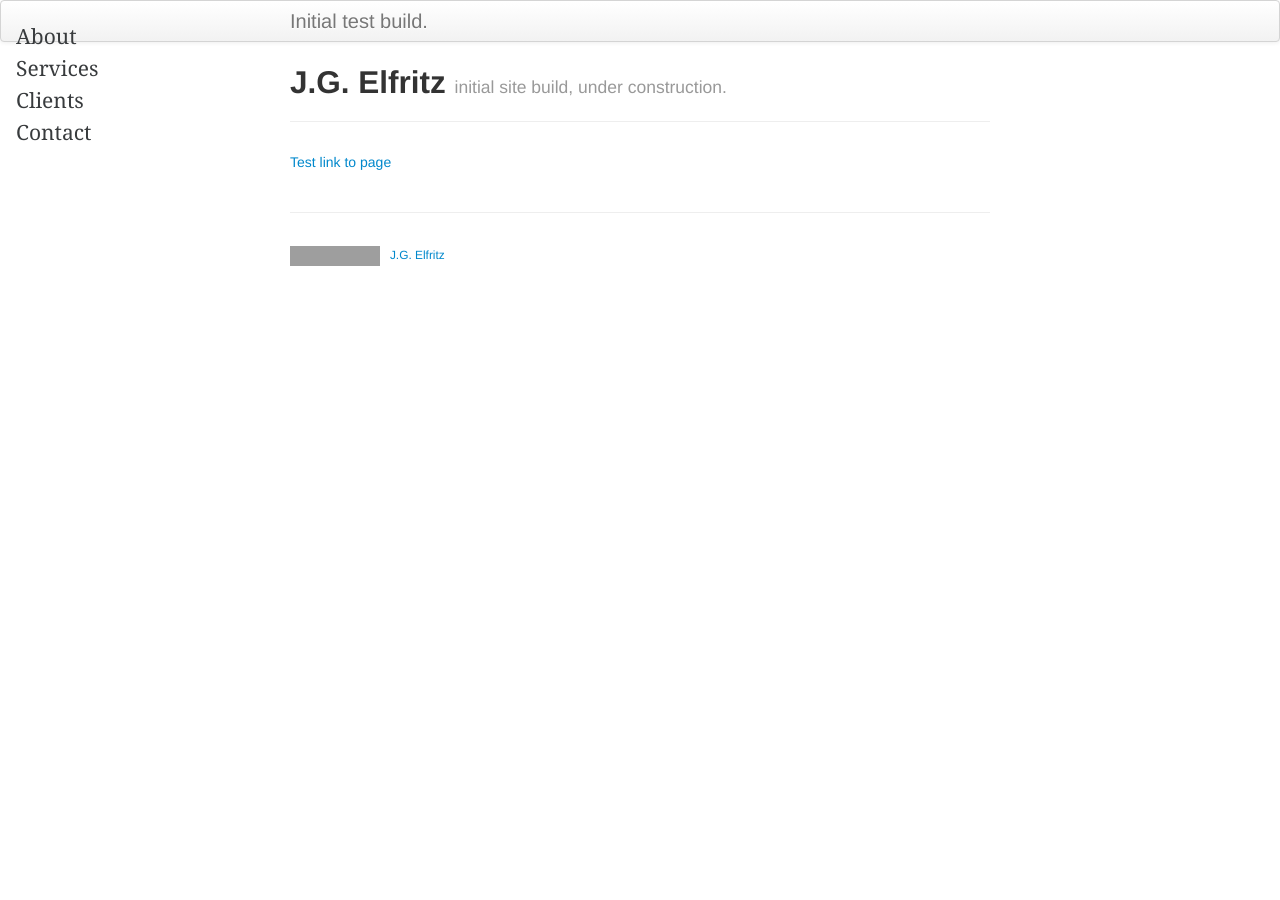
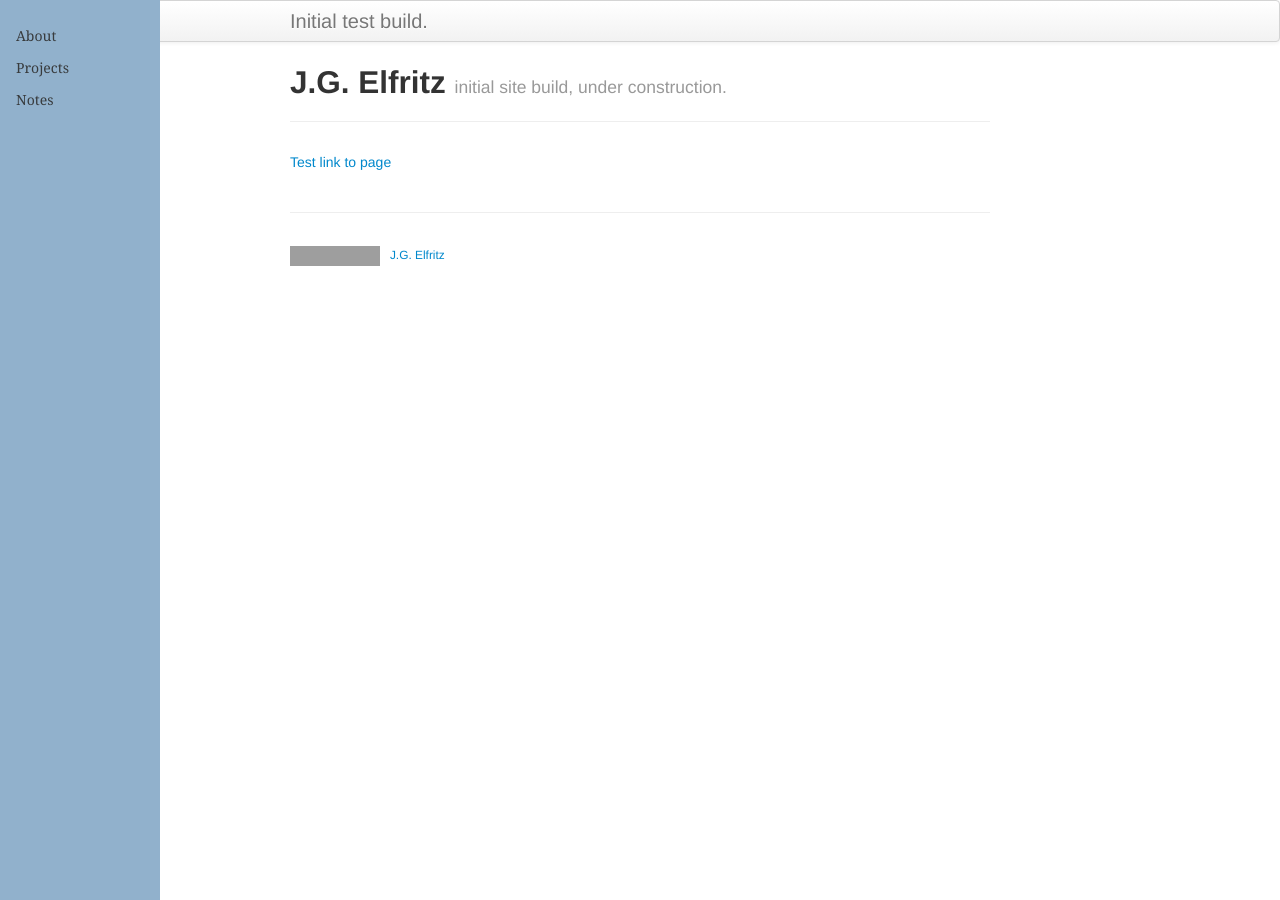
Before and after one commit to justinelfritz/justinelfritz.github.io, a Jekyll site: the page built from index.md, in a window 1280 px wide. Built offline with Jekyll 4.4.1, drawn with Linux system fonts in a browser that asks for light colours; grey boxes are pictures that could not be loaded.

Commit message:
sidenav changes

```diff
--- a/_includes/themes/twitter/default.html
+++ b/_includes/themes/twitter/default.html
@@ -42,9 +42,9 @@
 <!-- Side navigation -->
       <div class="sidenav">
         <a href="#">About</a>
-        <a href="#">Services</a>
-        <a href="#">Clients</a>
-        <a href="#">Contact</a>
+        <a href="#">Projects</a>
+        <a href="#">Notes</a>
+
       </div>
 
       <div class="content">
--- a/assets/themes/twitter/css/style.css
+++ b/assets/themes/twitter/css/style.css
@@ -18,7 +18,7 @@
   top: 0; /* Stay at the top */
   left: 0;
 /*  background-color: #b8deff;  */
-  background-color: #91b1cc
+  background-color: #91b1cc;
   overflow-x: hidden; /* Disable horizontal scroll */
   padding-top: 20px;
 }
@@ -28,7 +28,8 @@
   padding: 6px 8px 6px 16px;
   text-decoration: none;
   font-family: Georgia;
-  font-size: 1.5em;
+  font-variant: small-caps
+  font-size: 2em;
   color: #383b3d;
   display: block;
 }
```
